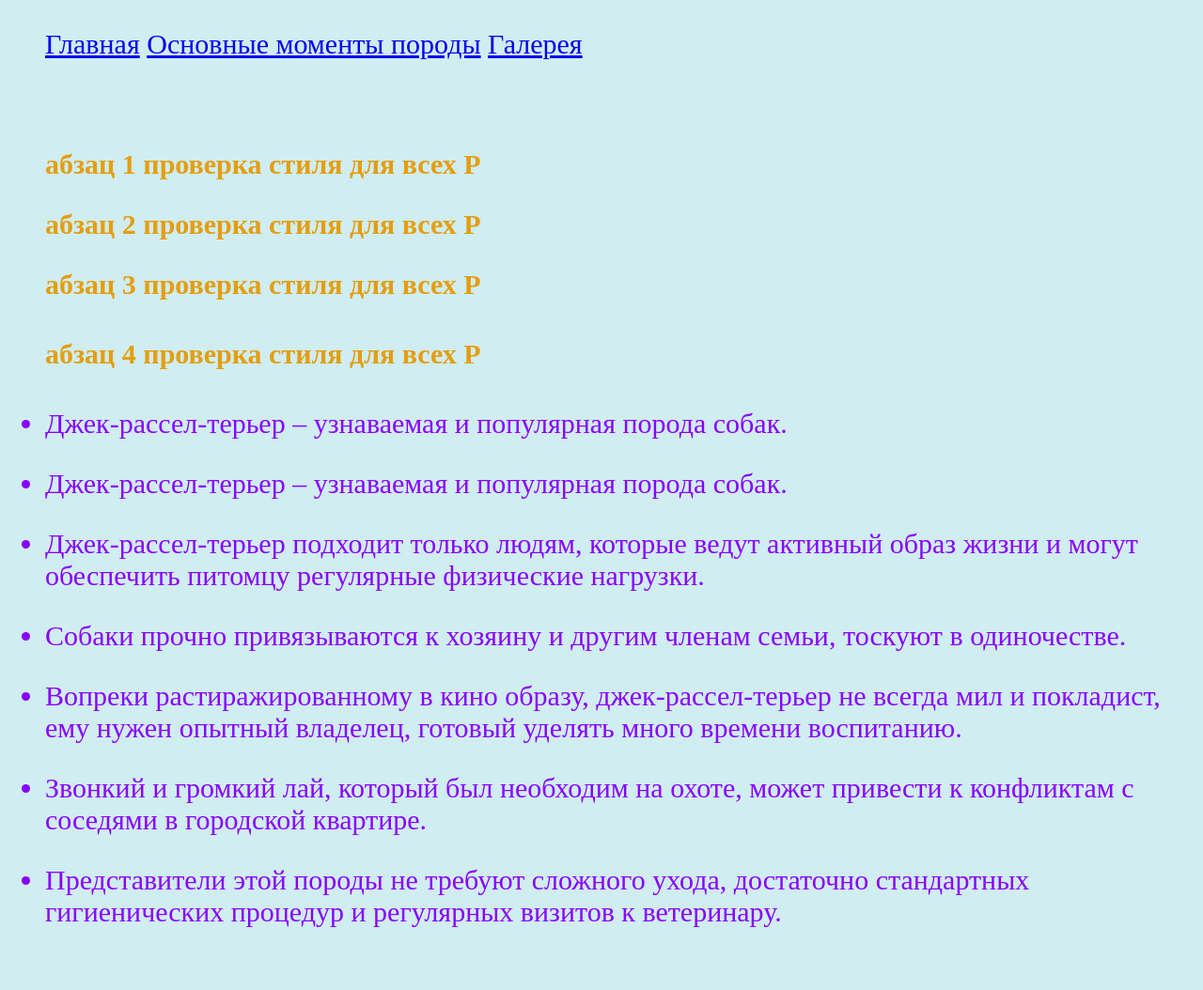
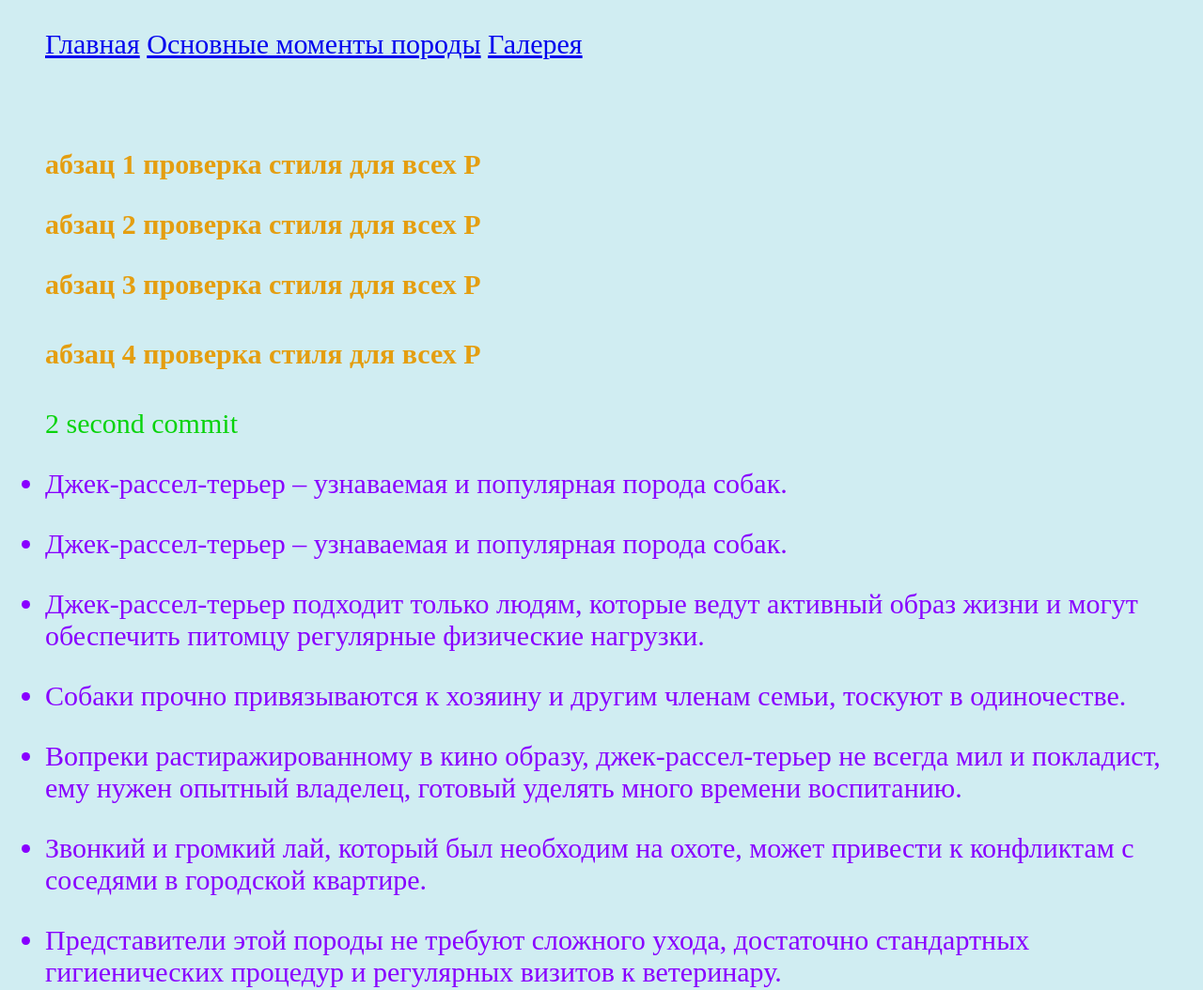
Before and after one commit to heropath1981/homework11, a plain HTML site: page pages/contacts.html in a window 1280 px wide. Shown: the top 1054 px of the page at 94% size. Drawn offline with Linux system fonts and the light colour scheme; files that its build step writes are made by us from their sources.

Commit message:
second commit

```diff
--- a/pages/contacts.html
+++ b/pages/contacts.html
@@ -35,6 +35,7 @@
             <h3><p>абзац 3 проверка стиля для всех Р</h3>
             <h4><p>абзац 4 проверка стиля для всех Р</h4>
 
+            <p style="color:rgb(9, 211, 12)"> 2 second commit</p>
         </ul>
 
         <ul>
```
Also changed, not shown: index.html (+1 -0 lines).
